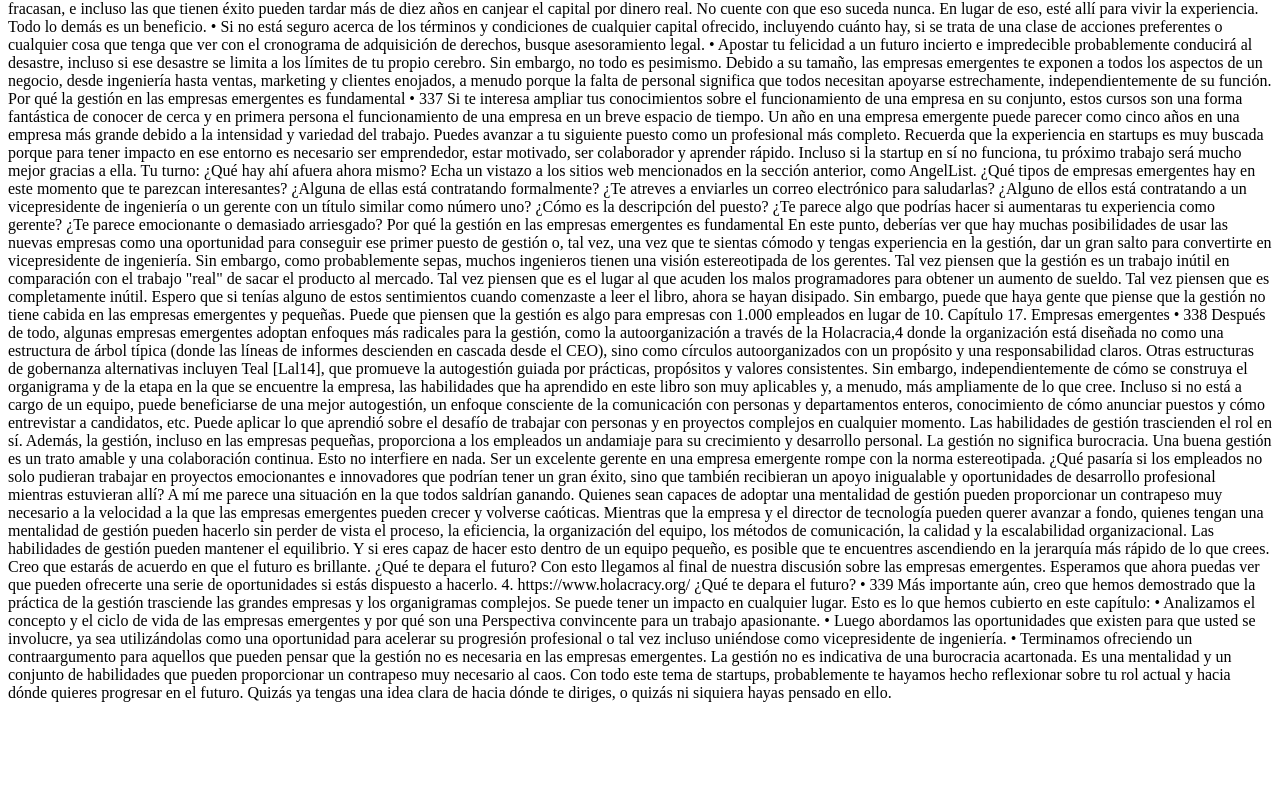
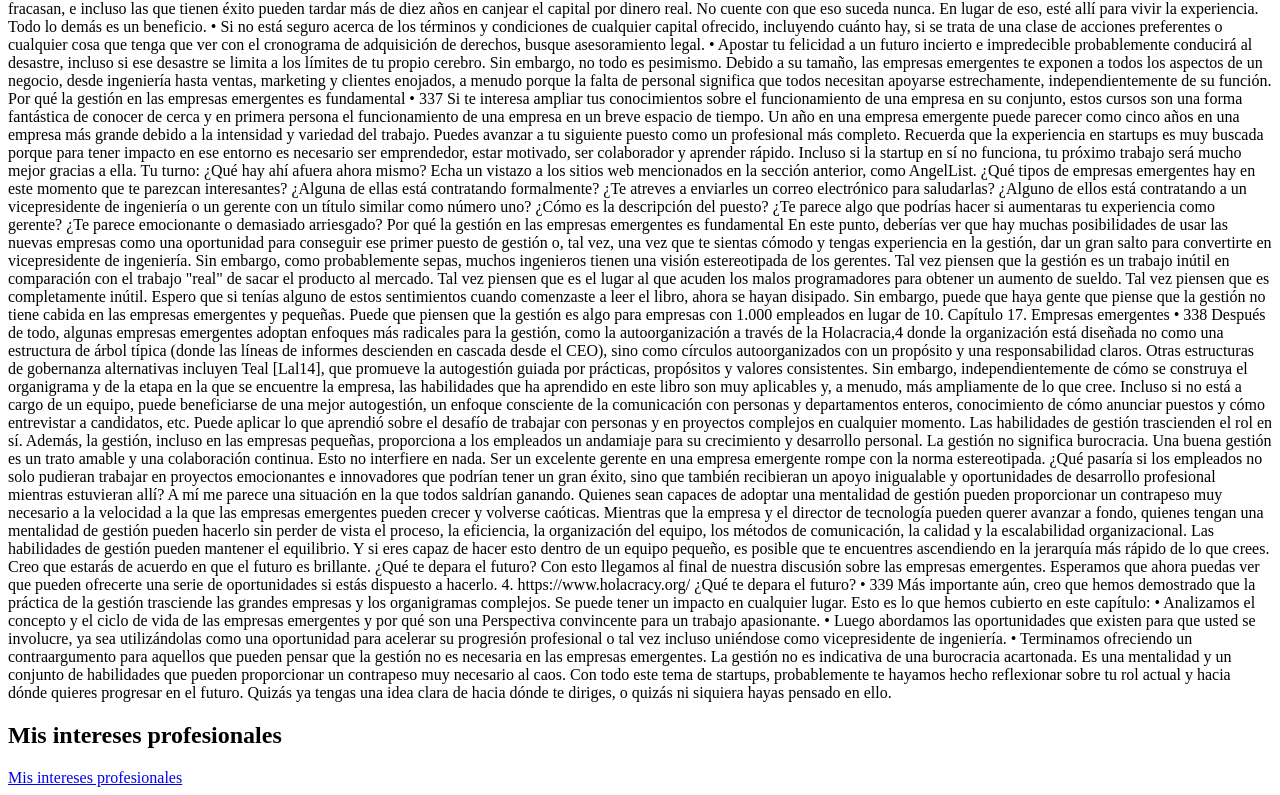
Before and after one commit to lauraleiton1707/ingenieriadelsoftware, a plain HTML site: page Untitled-2.html in a window 1280 px wide. Shown: the part 2651-3446 px from the top of the page. Before the commit the page ends 3369 px from the top, so only its background shows below. Drawn offline with Linux system fonts and the light colour scheme.

Commit message:
este es mi aporte sobre mis intereses profesionales

```diff
--- a/Untitled-2.html
+++ b/Untitled-2.html
@@ -455,5 +455,7 @@ Con todo este tema de startups, probablemente te hayamos hecho reflexionar sobre
 
 
 </P>
+<h2> Mis intereses profesionales</h2>
+<a href="https://drive.google.com/file/d/1-fSo1FMG3mKpDUmIyaG8pGIO4--pa-oV/view?usp=drive_link">Mis intereses profesionales</a>
 </body>
 </html>
```
